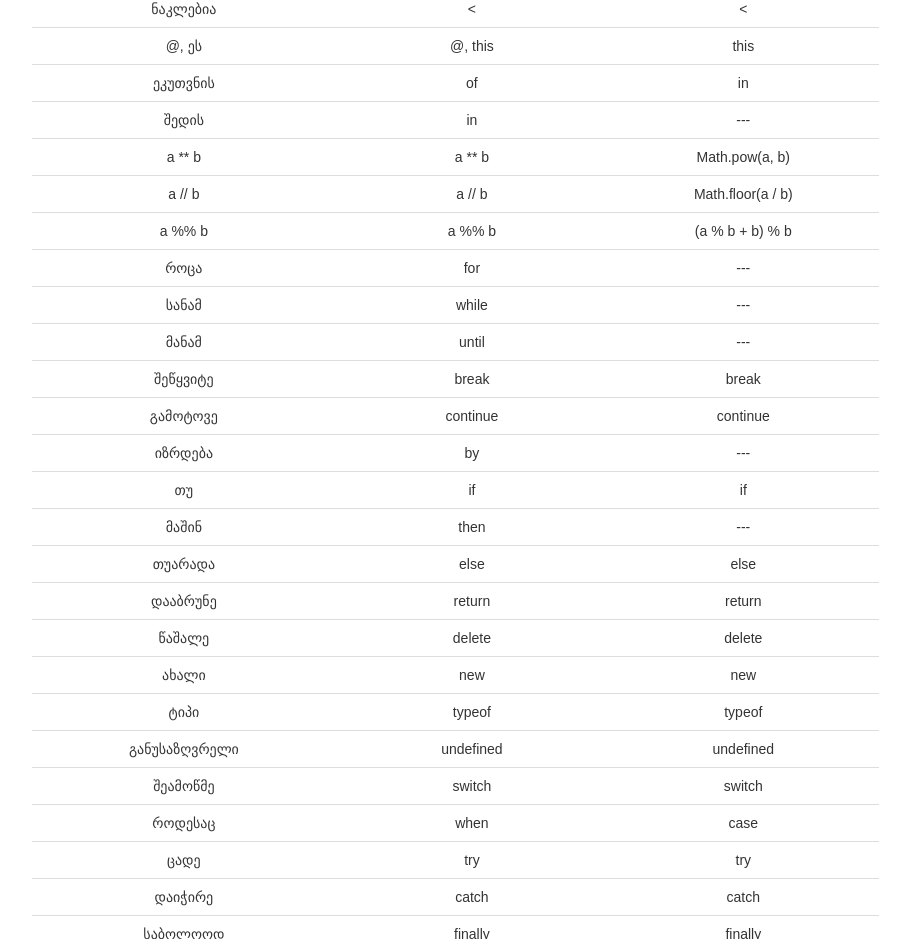
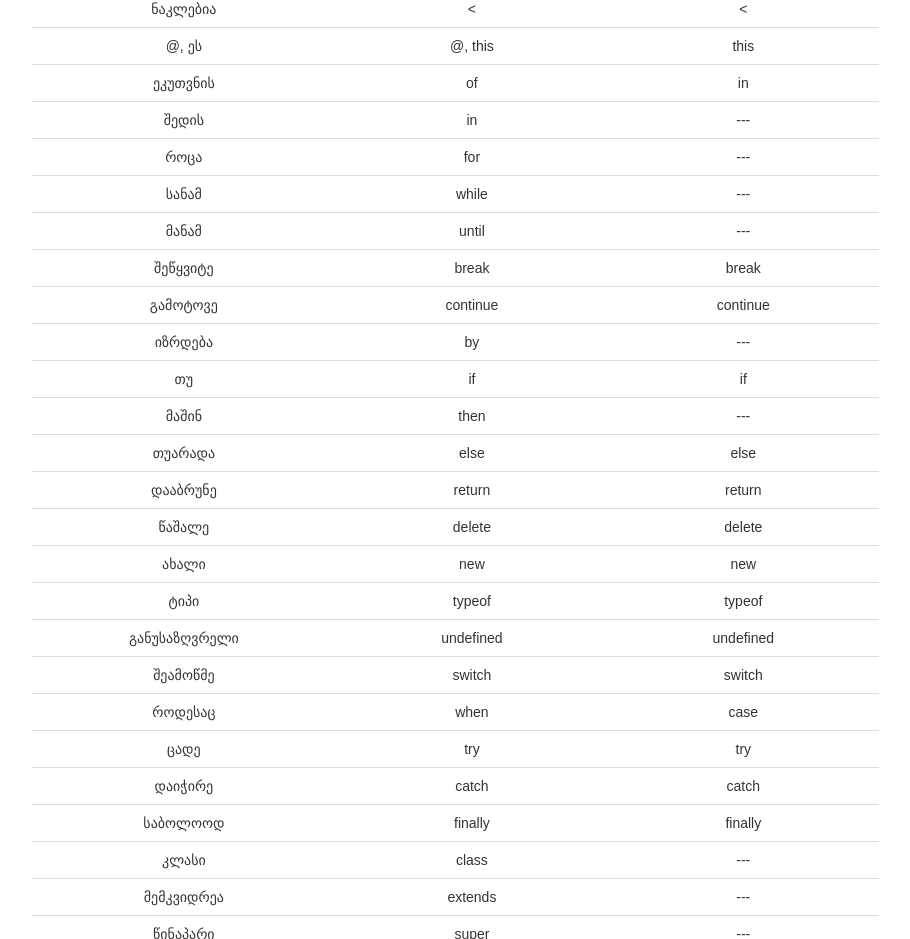
Before and after one commit to nodar-chkuaselidze/qartulskripti-web, a plain HTML site: page index.html in a window 1280 px wide. Shown: the part 1460-2399 px from the top of the page, without its empty margins (331-1241 px from the left). Drawn offline with Linux system fonts and the light colour scheme; no server answers.

Commit message:
Remove not implemented

```diff
--- a/index.html
+++ b/index.html
@@ -173,21 +173,6 @@
                 <td>---</td>
               </tr>
               <tr>
-                <td>a ** b</td>
-                <td>a ** b</td>
-                <td>Math.pow(a, b)</td>
-              </tr>
-              <tr>
-                <td>a // b</td>
-                <td>a // b</td>
-                <td>Math.floor(a / b)</td>
-              </tr>
-              <tr>
-                <td>a %% b</td>
-                <td>a %% b</td>
-                <td>(a % b + b) % b</td>
-              </tr>
-              <tr>
                 <td>როცა</td>
                 <td>for</td>
                 <td>---</td>
```
